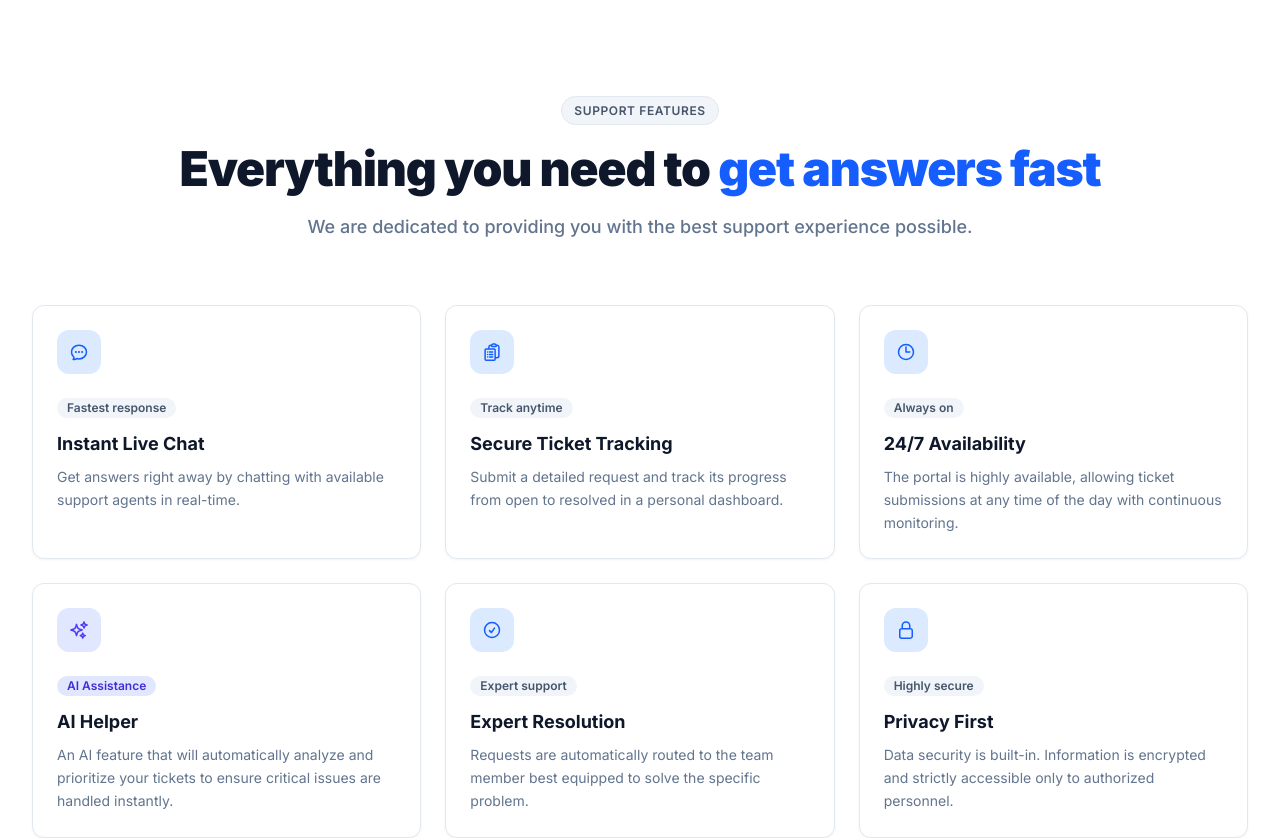
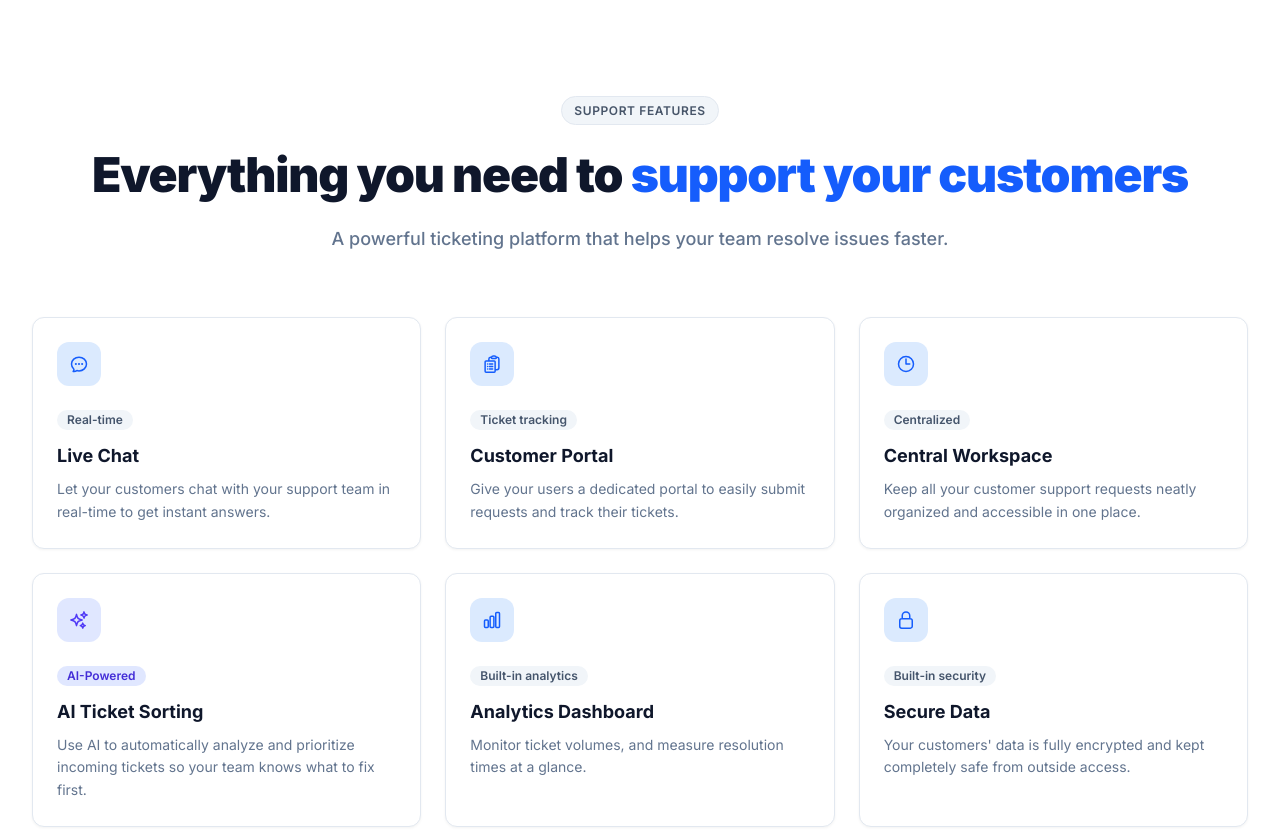
Before and after one commit to Cortsvan/ResolvedYan, a React (Vite) app in the folder client/: page / in a window 1280 px wide. Shown: the part 800-1638 px from the top of the page. Built offline with nearby package versions, Linux system fonts and the light colour scheme; no server answers.

Commit message:
Updated dashbaord text features

```diff
--- a/client/src/pages/HomePage.jsx
+++ b/client/src/pages/HomePage.jsx
@@ -15,9 +15,9 @@ const features = [
       </svg>
     ),
     color: "bg-blue-100 text-blue-600",
-    title: "Instant Live Chat",
-    description: "Get answers right away by chatting with available support agents in real-time.",
-    tag: "Fastest response",
+    title: "Live Chat",
+    description: "Let your customers chat with your support team in real-time to get instant answers.",
+    tag: "Real-time",
   },
   {
     icon: (
@@ -26,9 +26,9 @@ const features = [
       </svg>
     ),
     color: "bg-blue-100 text-blue-600",
-    title: "Secure Ticket Tracking",
-    description: "Submit a detailed request and track its progress from open to resolved in a personal dashboard.",
-    tag: "Track anytime",
+    title: "Customer Portal",
+    description: "Give your users a dedicated portal to easily submit requests and track their tickets.",
+    tag: "Ticket tracking",
   },
   {
     icon: (
@@ -37,9 +37,9 @@ const features = [
       </svg>
     ),
     color: "bg-blue-100 text-blue-600",
-    title: "24/7 Availability",
-    description: "The portal is highly available, allowing ticket submissions at any time of the day with continuous monitoring.",
-    tag: "Always on",
+    title: "Central Workspace",
+    description: "Keep all your customer support requests neatly organized and accessible in one place.",
+    tag: "Centralized",
   },
   {
     icon: (
@@ -48,21 +48,21 @@ const features = [
       </svg>
     ),
     color: "bg-indigo-100 text-indigo-600",
-    title: "AI Helper",
-    description: "An AI feature that will automatically analyze and prioritize your tickets to ensure critical issues are handled instantly.",
-    tag: "AI Assistance",
+    title: "AI Ticket Sorting",
+    description: "Use AI to automatically analyze and prioritize incoming tickets so your team knows what to fix first.",
+    tag: "AI-Powered",
     isHighlighted: true,
   },
   {
     icon: (
       <svg className="w-5 h-5" fill="none" viewBox="0 0 24 24" stroke="currentColor" strokeWidth={1.8}>
-        <path strokeLinecap="round" strokeLinejoin="round" d="M9 12.75L11.25 15 15 9.75M21 12a9 9 0 11-18 0 9 9 0 0118 0z" />
+        <path strokeLinecap="round" strokeLinejoin="round" d="M3 13.125C3 12.504 3.504 12 4.125 12h2.25c.621 0 1.125.504 1.125 1.125v6.75C7.5 20.496 6.996 21 6.375 21h-2.25A1.125 1.125 0 013 19.875v-6.75zM9.75 8.625c0-.621.504-1.125 1.125-1.125h2.25c.621 0 1.125.504 1.125 1.125v11.25c0 .621-.504 1.125-1.125 1.125h-2.25a1.125 1.125 0 01-1.125-1.125V8.625zM16.5 4.125c0-.621.504-1.125 1.125-1.125h2.25C20.496 3 21 3.504 21 4.125v15.75c0 .621-.504 1.125-1.125 1.125h-2.25a1.125 1.125 0 01-1.125-1.125V4.125z" />
       </svg>
     ),
     color: "bg-blue-100 text-blue-600",
-    title: "Expert Resolution",
-    description: "Requests are automatically routed to the team member best equipped to solve the specific problem.",
-    tag: "Expert support",
+    title: "Analytics Dashboard",
+    description: "Monitor ticket volumes, and measure resolution times at a glance.",
+    tag: "Built-in analytics",
   },
   {
     icon: (
@@ -71,9 +71,9 @@ const features = [
       </svg>
     ),
     color: "bg-blue-100 text-blue-600",
-    title: "Privacy First",
-    description: "Data security is built-in. Information is encrypted and strictly accessible only to authorized personnel.",
-    tag: "Highly secure",
+    title: "Secure Data",
+    description: "Your customers' data is fully encrypted and kept completely safe from outside access.",
+    tag: "Built-in security",
   },
 ];
 
@@ -277,12 +277,11 @@ function HomePage() {
             <div className="section-label mx-auto w-fit mb-5">
               Support Features
             </div>
-            <h2 className="text-4xl sm:text-5xl font-black text-slate-900 tracking-tight mb-5">
-              Everything you need to{" "}
-              <span className="text-blue-600">get answers fast</span>
+            <h2 className="text-4xl sm:text-5xl font-black text-slate-900 tracking-tight mb-5 leading-tight">
+              Everything you need to <span className="text-blue-600">support your customers</span>
             </h2>
             <p className="text-slate-500 text-lg max-w-2xl mx-auto font-medium">
-              We are dedicated to providing you with the best support experience possible.
+              A powerful ticketing platform that helps your team resolve issues faster.
             </p>
           </div>
 
```
